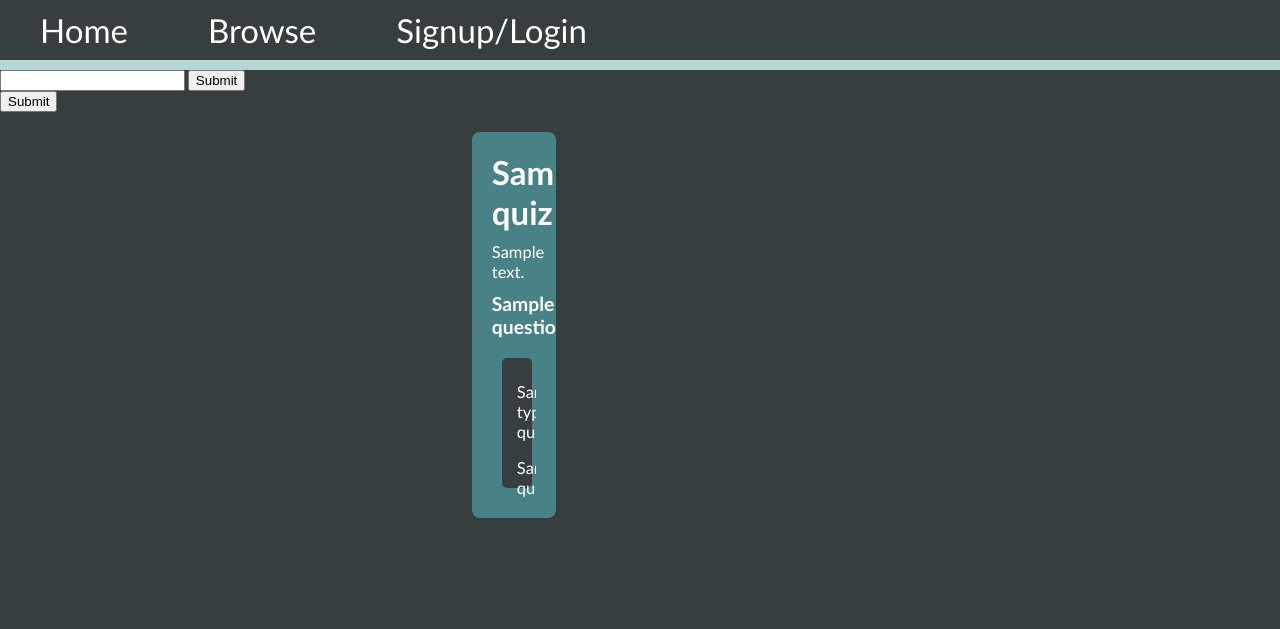
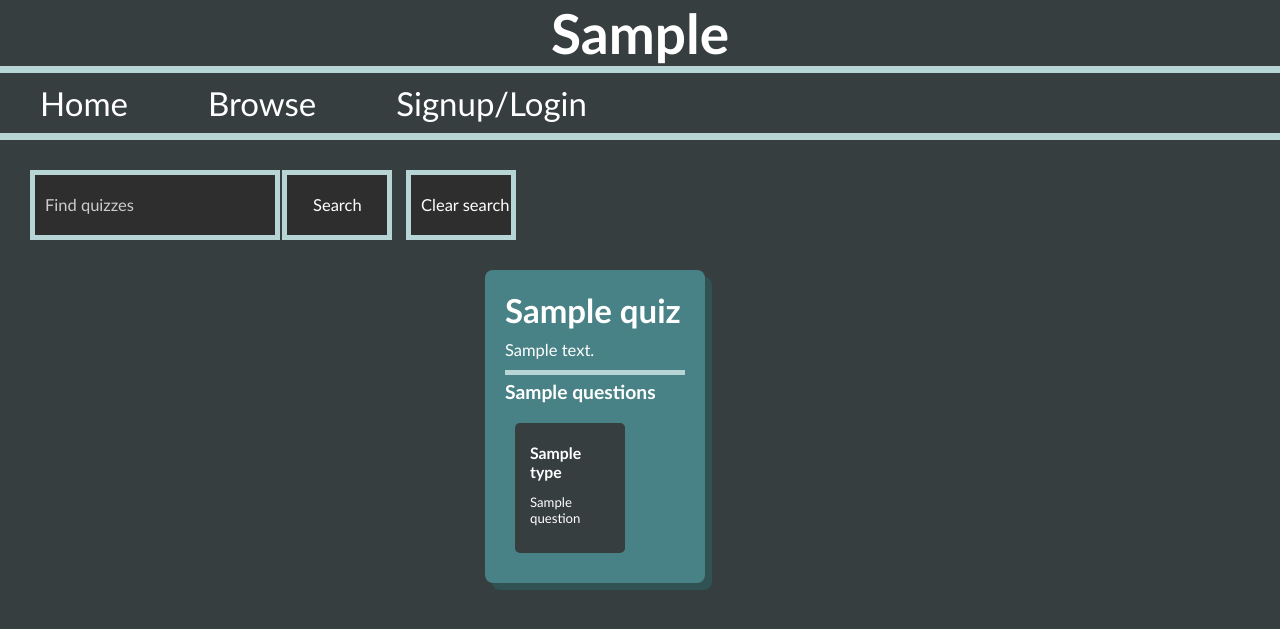
Before and after one commit to GibNub/13DTP-project, a Flask app: template quiz_website/app/templates/display_quiz.html in a window 1280 px wide. Shown: the top 629 px of the page. Run offline with Flask 3, Linux system fonts and the light colour scheme; the template is opened without the code that fills it: most values are stand-ins (such as "Sample title", 1, 10 or a date in 2020); parts of the project's set-up code (start-up, migrations or seed data) failed here and were passed over.

Commit message:
Improved css + headers

```diff
--- a/quiz_website/app/routes.py
+++ b/quiz_website/app/routes.py
@@ -12,7 +12,7 @@ from app.token_id import generate_token, confirm_token
 
 
 QUESTION_TYPES = {
-        1: 'Boolean',
+        1: 'Fact',
         2: 'Written',
         3: 'Multiple choice'
     }
@@ -24,7 +24,7 @@ MAX_SCORE = 1000
 # Quick function to get one quiz and all related information
 def get_one_quiz(quiz_id):
     quiz = models.Quiz.prisma().find_first(
-        # Get all questions, answers, and false answers if it exists
+        # Get all questions, answers, and false answers if it exists from question table
         include={
             'questions': {
                 'include': {
@@ -32,12 +32,13 @@ def get_one_quiz(quiz_id):
                     'falseAnswer': True,
                 }
             },
-            # Get all submitted scores
+            # Get all submitted scores with user info from score table
             'user_score':  {
                 'include': {
                     'user': True,
                 }
-            }
+            },
+            'user': True,
         },
         where={
             'quiz_id': quiz_id
@@ -77,7 +78,7 @@ def user_loader(user_id):
 # Renders home page
 @app.get('/')
 def home():
-    return render_template('home.html')
+    return render_template('home.html', page_header='Home')
 
 
 # Account page, no session shows signup/login forms instead
@@ -85,7 +86,7 @@ def home():
 def account():
     signup_form = forms.SignUp()
     login_form = forms.Login()
-    return render_template('account_manage.html', signup_form=signup_form, login_form=login_form)
+    return render_template('account_manage.html', signup_form=signup_form, login_form=login_form, page_header='Manage account')
 
 
 # Logout user
@@ -94,7 +95,7 @@ def account():
 def account_logout():
     logout_user()
     flash('You have been logged out')
-    return redirect(url_for('account'))
+    return redirect(url_for('account', page_header='Manage account'))
 
 
 # Sign up request
@@ -125,7 +126,7 @@ def account_signup():
     confirm_url = url_for('confirm_email', token=token, _external=True)
     template = render_template('email.html', confirm=confirm_url)
     send_email(email, subject='Confirm email', template=template)
-    return redirect(url_for('account'))
+    return redirect(url_for('account', page_header='Manage account'))
 
 
 # Pre-confirmation page
@@ -163,7 +164,7 @@ def confirm_email(token):
                 'confirmed': True
             }
         )
-    return redirect(url_for('home'))
+    return redirect(url_for('home', page_header='Home'))
 
 
 # Login user if creds are valid
@@ -196,7 +197,7 @@ def account_login():
                 # return redirect(url_for('unconfirmed'))
         else:
             flash('Username or password is incorrect')
-    return redirect(url_for('home'))
+    return redirect(url_for('home', page_header='Home'))
 
 
 # Settings page
@@ -241,7 +242,7 @@ def view_quiz():
             }
         )
         session.pop('search_query')
-    return render_template('display_quiz.html', quiz=quiz, types=QUESTION_TYPES)
+    return render_template('display_quiz.html', quiz=quiz, types=QUESTION_TYPES, page_header='Browse quizzes')
 
 
 # Search for quizzes
@@ -250,7 +251,7 @@ def view_query_quiz():
     # Get quizzes where the user query is in the name of a quiz
     query = request.form.get('query')
     session['search_query'] = query
-    return redirect(url_for('view_quiz'))
+    return redirect(url_for('view_quiz', page_header='Browse quizzes'))
 
 # View individual quizzes
 # User edits their own quizzes on this page
@@ -282,7 +283,8 @@ def view_one_quiz(quiz_id):
                             written_form=written_form,
                             fact_form=fact_form,
                             multi_choice_form=multi_choice_form,
-                            quiz_id=quiz_id
+                            quiz_id=quiz_id,
+                            page_header='View quiz'
                             )
 
 
@@ -300,13 +302,14 @@ def quiz_creation():
         }
     )
     quiz_info = forms.QuizInfo()
-    return render_template('user_quiz.html', quiz_info=quiz_info, user_quizzes=user_quizzes, types=QUESTION_TYPES)
+    return render_template('user_quiz.html', quiz_info=quiz_info, user_quizzes=user_quizzes, types=QUESTION_TYPES, page_header='My quizzes')
 
 
 # Create new quiz and questions for that quiz
 @app.post('/quiz/create/<form_type>')
 @login_required
 def create(form_type):
+    page_header='View quiz'
     # Create new quiz
     if form_type == '0':
         form = forms.QuizInfo()
@@ -324,7 +327,7 @@ def create(form_type):
                     'quiz_id': 'desc',
                 }
             ).quiz_id
-            return redirect(url_for('view_one_quiz', quiz_id=new_quiz_id))
+            return redirect(url_for('view_one_quiz', quiz_id=new_quiz_id, page_header=page_header))
 
     # Editing quiz
 
@@ -336,7 +339,7 @@ def create(form_type):
         }
     ).user_id
     if quiz_user != int(current_user.user_id):
-        return redirect(url_for('view_one_quiz', quiz_id=quiz_id))
+        return redirect(url_for('view_one_quiz', quiz_id=quiz_id, page_header=page_header))
 
     # Create new question for specific quiz
     # Get question_id function used to link answer to created question
@@ -410,7 +413,7 @@ def create(form_type):
                         'answer': answer,
                     }
                 )
-    return redirect(url_for('view_one_quiz', quiz_id=quiz_id))
+    return redirect(url_for('view_one_quiz', quiz_id=quiz_id, page_header=page_header))
 
 
 # Start quiz attempt
@@ -432,7 +435,8 @@ def attempt_quiz(quiz_id):
 
     return render_template('attempt_quiz.html',
                            quiz=quiz,
-                           false_answers=false_answers
+                           false_answers=false_answers,
+                           page_header='Attempting quiz'
                            )
 
 
@@ -469,7 +473,7 @@ def submit_quiz(quiz_id):
             'time': int(delta_time)
         }
     )
-    return redirect(url_for('home'))
+    return redirect(url_for('view_one_quiz', quiz_id=quiz_id, page_header='View quiz'))
 
 
 # User pages
@@ -485,7 +489,7 @@ def user_page(user_id):
             'quiz_score': True
         }
     )
-    return render_template('user.html', user=user)
+    return render_template('user.html', user=user, page_header='User page')
 
 
 # 404 error
--- a/quiz_website/app/static/style.css
+++ b/quiz_website/app/static/style.css
@@ -1,5 +1,6 @@
 :root {
     --background-colour: #373E40;
+    --background-colour-two: #313a3d;
     --accent-colour: #B7D5D4;
     --layer-background-colour: #488286;
     --button-colour: #305252;
@@ -44,7 +45,8 @@ nav > ul {
     justify-content: left;
     align-content: center;
     align-items: stretch;
-    border-bottom: 10px solid var(--accent-colour);
+    border-bottom: 7px solid var(--accent-colour);
+    border-top: 7px solid var(--accent-colour);
 }
 
 nav li {
@@ -61,12 +63,46 @@ nav a {
 
 /* Home page */
 h1 {
-    font-size: 10em;
+    font-size: 5em;
     text-align: center;
+    padding: 0;
+    margin: 0;
 }
 
 
 /* Browse page */
+.search {
+    margin: 30px;
+    display: flex;
+    justify-content: start;
+    align-items: center;
+}
+
+
+.search form {
+    width: 30%;
+    margin-right: 10px;
+}
+
+.search input[type='text'] {
+    width: 60%;
+}
+
+.search input[type='submit'] {
+    width: 30%;
+}
+
+.search form input {
+    border: 5px solid var(--accent-colour);
+    padding: 20px 10px;
+    font-family: inherit;
+    font-size: 1.5em;
+    color: white;
+    background-color: var(--dark-gray);
+}
+
+
+
 .quiz-container {
     font-size: 1.5em;
     margin-top: 20px;
@@ -87,6 +123,8 @@ h1 {
     border-radius: 8px;
     padding: 10px;
     overflow: hidden;
+    box-shadow: 7px 7px var(--button-colour);
+    min-width: 200px;
 }
 
 
@@ -94,8 +132,13 @@ h1 {
     display: grid;
     grid-template-columns: repeat(3, 33.33%);
     grid-auto-rows: 150px;
-    overflow: hidden;
 
+
+}
+
+.quiz h3 {
+    border-top: solid 5px var(--accent-colour);
+    padding-top: 5px;
 }
 
 
@@ -105,6 +148,8 @@ h1 {
     padding: 7px 15px;
     border-radius: 5px;
     text-overflow: ellipsis;
+    font-size: 0.8em;
+    min-width: 80px;
 }
 
 .quiz > * {
--- a/quiz_website/app/templates/display_quiz.html
+++ b/quiz_website/app/templates/display_quiz.html
@@ -3,11 +3,11 @@
 {# loop through all quizzes #}
 <div class="search">
     <form action="{{ url_for('view_query_quiz') }}" method="POST">
-        <input type="text" name="query">
-        <input type="submit" name="submit">
+        <input type="text" name="query" placeholder="Find quizzes">
+        <input type="submit" name="submit" value="Search">
     </form>
     <form action="{{ url_for('view_query_quiz') }}" method="POST">
-        <input type="submit" name="clear search">
+        <input type="submit" name="clear search" value="Clear search">
     </form>
 </div>
 <div class="quiz-container">
@@ -23,7 +23,7 @@
                 <div class="quiz-questions">
                     {% for question in quiz.questions %}
                     <div class="question">
-                        <p>{{ types[question.type] }} question</p>
+                        <p><span style="font-weight: bold; font-size: 1.2em;">{{ types[question.type] }}</span></p>
                         <p>{{ question.question }}</p>
                     </div>
                     {% endfor %}
--- a/quiz_website/app/templates/header.html
+++ b/quiz_website/app/templates/header.html
@@ -1,7 +1 @@
-<!-- <p>S | taiko</p>
-<p>A | Rotaeno, chunithm, Phigros, Arcaea</p>
-<p>B | Ctytus2, Project sekai</p>
-<p>C | Garupa, osu, d4dj, adofai</p>
-<p>D | muse dash, sound voltex</p>
-<p>E | Lanota</p>
-<p>F | FNF</p> -->
+<h1>{{ page_header }}</h1>
--- a/quiz_website/app/templates/home.html
+++ b/quiz_website/app/templates/home.html
@@ -1,10 +1,10 @@
 {% extends 'layout.html' %}
 {% block content %}
-{{ info }}
-
 {% if current_user.is_authenticated %}
     Authed {{ current_user.username }}
 {% else %}
-    <h1>Welcome to Quizme </h1>
+    <span style="font-size: 3em; text-align: center;">
+        <h2 style="margin: 10px;">Welcome to Quizme</h2>
+    </span>
 {% endif %}
 {% endblock %}
```
Also changed, not shown: other parts of quiz_website/app/static/style.css (+18 -6 lines), quiz_website/app/templates/display_one_quiz.html (+6 -3 lines).
